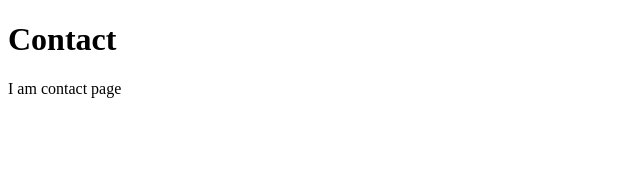
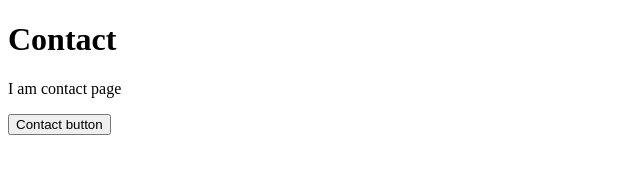
Before and after one commit to ShivaRajSakilam/Learning-Git-GitHub, a plain HTML site: page contact.html in a window 1280 px wide. Shown: the whole page, without its empty margins (0-640 px from the left). Drawn offline with Linux system fonts and the light colour scheme.

Commit message:
2 more buttons added

```diff
--- a/contact.html
+++ b/contact.html
@@ -8,5 +8,6 @@
 <body>
     <h1>Contact</h1>
     <p>I am contact page</p>
+    <button>Contact button</button>
 </body>
 </html>
```
Also changed, not shown: user.html (+1 -0 lines).
